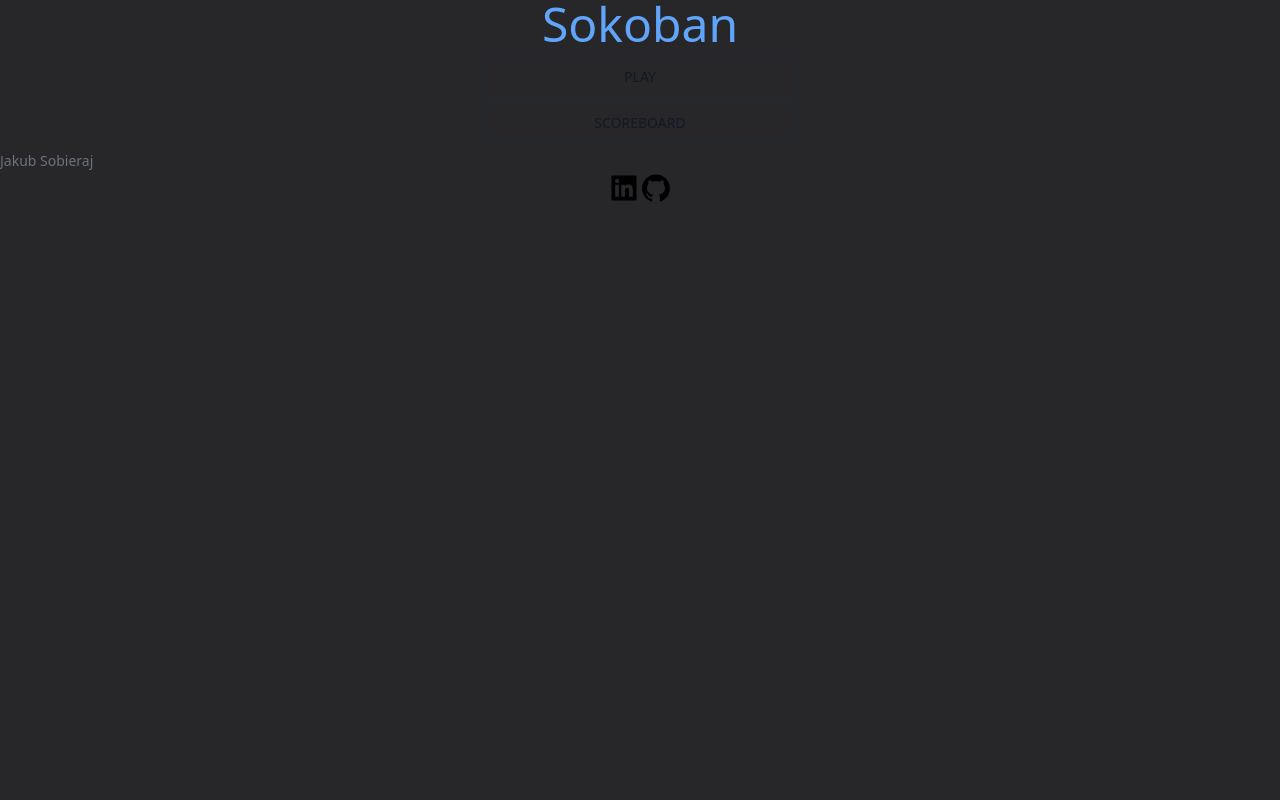
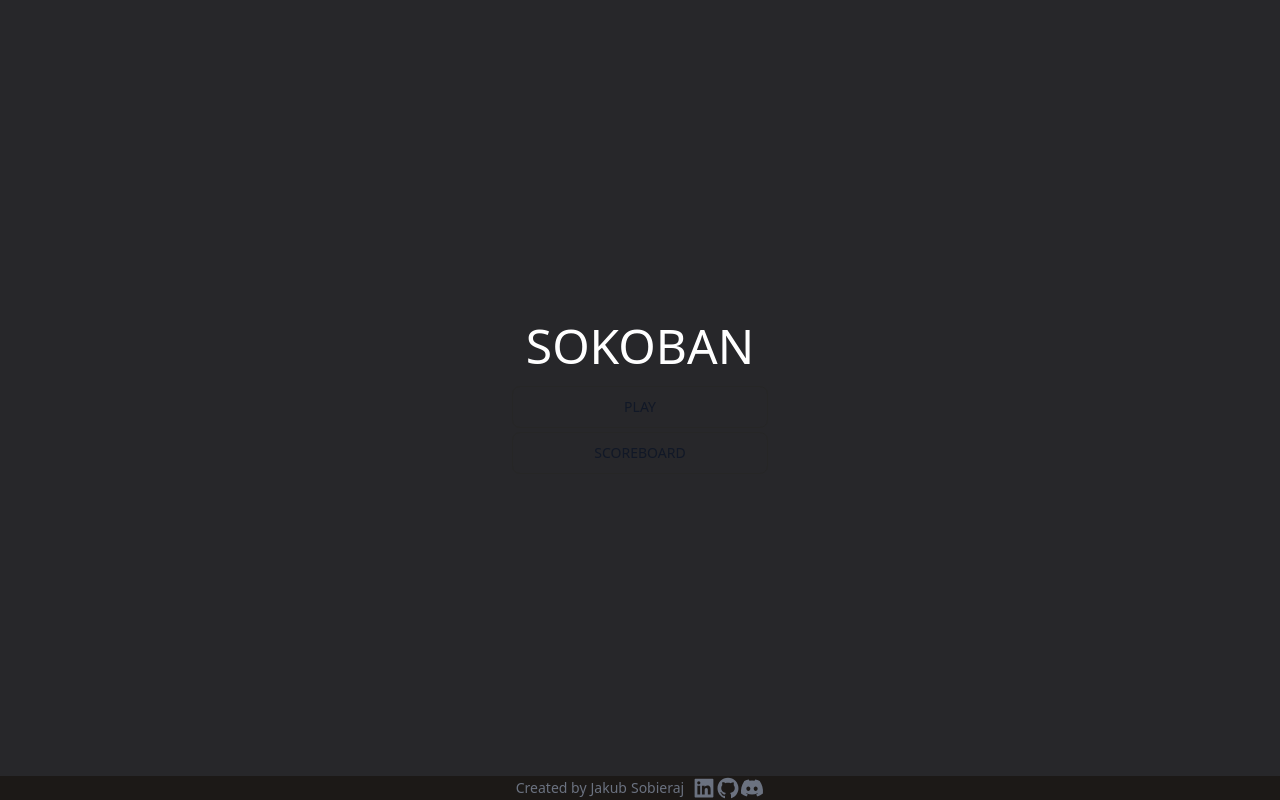
Before and after one commit to qbibubi/sokoban, a React (Create React App) app: page / in a window 1280 px wide. Built offline with nearby package versions, Linux system fonts and the light colour scheme.

Commit message:
Fixed menu and footer alignment

```diff
--- a/src/App.tsx
+++ b/src/App.tsx
@@ -1,14 +1,13 @@
-import React from 'react';
+import Menu from "./components/Menu";
 import Footer from './components/Footer';
-import Menu from "./components/Menu";
 
 export default function App() {
   return (
-  <div className="bg-zinc-800">
-    <div className="container mx-auto h-screen">
-      <Menu />
+    <div className="wrapper bg-zinc-800 h-screen">
+      <div className="container mx-auto h-full">
+        <Menu />
+      </div>
       <Footer />
     </div>
-  </div>
   );
 }
--- a/src/components/Footer.tsx
+++ b/src/components/Footer.tsx
@@ -1,13 +1,21 @@
-import { AiFillLinkedin, AiOutlineGithub } from 'react-icons/ai'
+import { AiFillLinkedin, AiOutlineGithub } from 'react-icons/ai';
+import { FaDiscord } from 'react-icons/fa';
 
 export default function AuthorDetails() {
   return (
-    <footer className="mt-auto">
-      <span className="text-sm text-gray-500 sm:text-center">Jakub Sobieraj</span>
-      <div className="flex flex-row justify-center items-center">
-        <AiFillLinkedin onClick={() => window.location.replace("https://www.linkedin.com/in/jakub-sobieraj-11b96025a/")} size={32}/>
-        <AiOutlineGithub onClick={() => window.location.replace("https://www.github.com/qbibubi")} size={32}/>
-      </div>
-    </footer>
+    <div className="absolute inset-x-0 bottom-0 bg-stone-900">
+      <footer className="flex flex-row justify-center items-center text-gray-500 pa-4">
+        <div className="flex flex-row  pr-1">
+          <span className="text-sm sm:text-center pr-1">Created by</span>
+          <span className="text-sm sm:text-center pr-1 hover:text-white">Jakub</span>
+          <span className="text-sm sm:text-center pr-1 hover:text-white">Sobieraj</span>
+        </div>
+        <div className="flex flex-row">
+          <a className="hover:text-white" href="https://www.linkedin.com/in/jakub-sobieraj-11b96025a/"><AiFillLinkedin size={24}/></a>
+          <a className="hover:text-white" href="https://www.github.com/qbibubi/sokoban"><AiOutlineGithub size={24}/></a>
+          <a className="hover:text-white" onClick={() => {navigator.clipboard.writeText("QBI#1788")}}><FaDiscord size={24}/></a>
+        </div>
+      </footer>
+    </div>
   );
 }
--- a/src/components/Game.tsx
+++ b/src/components/Game.tsx
@@ -1,5 +1,11 @@
+import { useState } from 'react';
+
 export default function Game() {
+
+
   return (
-    <h1>Game component in progress</h1>
+    <div className="container mx-auto">
+      <span>Cock</span>
+    </div>
   );
 }
--- a/src/components/Menu.tsx
+++ b/src/components/Menu.tsx
@@ -2,22 +2,16 @@
 import MenuButton from './MenuButton'
 
 export default function Menu(props: any) {
-  function handleClickPlay(e:any) {
-    props.running = true;
-    console.log(props.running);
-  }
-
-  function handleClickScoreboard(e:any) {
-    // show scoreboard
-    // hige menu and game or hide them in the background
-    // track 5 last game  // show scoreboard
+  const [ showScoreboard, setScoreboard ] = useState(false);
+  function handleScoreboard() {
+    setScoreboard(true);
   }
 
   return (
-    <div className="flex flex-col items-center justify-center  bg-stone-850">
-      <div className="text-5xl bold text-blue-400 pb-2">Sokoban</div>
-      <MenuButton text="PLAY" />
-      <MenuButton text="SCOREBOARD" />
+    <div className="flex flex-col min-h-full justify-center items-center bg-stone-850">
+      <span className="text-5xl bold text-white pb-4">SOKOBAN</span>
+      <MenuButton text="PLAY"/>
+      <MenuButton text="SCOREBOARD" onClick={handleScoreboard}/>
     </div>
   );
 }
--- a/src/components/MenuButton.tsx
+++ b/src/components/MenuButton.tsx
@@ -3,10 +3,11 @@
     <button
       type="button"
       className="
-        w-1/4
+        w-1/5
         text-gray-900
-        hover:text-white border
-        border-gray-800
+        hover:text-white
+        border
+        border-neutral-800
         hover:bg-gray-900
         focus:ring-4
         focus:outline-none
@@ -22,7 +23,8 @@
         dark:text-gray-400
         dark:hover:text-white
         dark:hover:bg-gray-600
-        dark:focus:ring-gray-800">
+        dark:focus:ring-gray-800"
+      onClick={props.onClick}>
     {props.text}
     </button>
   );
```
